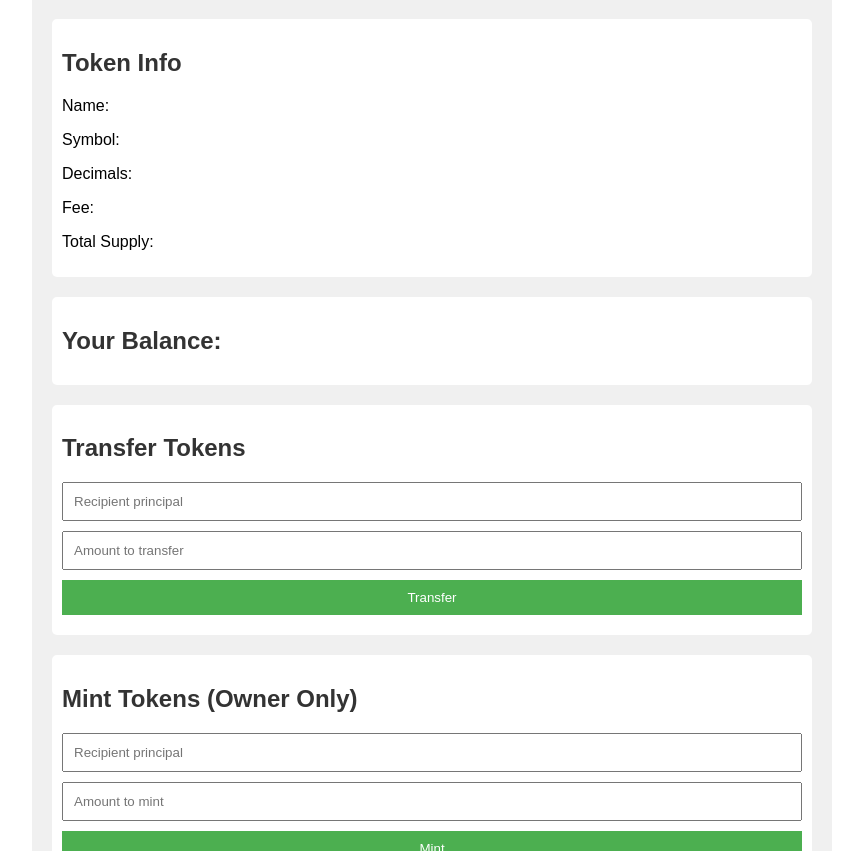
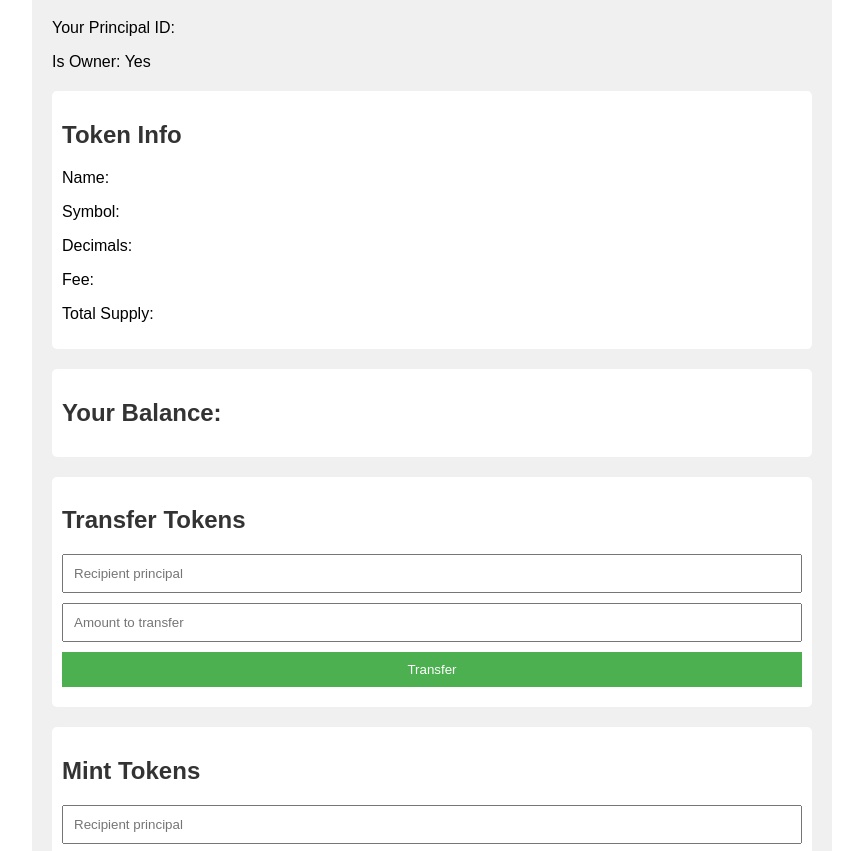
Before and after one commit to Caffeine-Gallery/airdrop-wizard-0192a00d2ff2, a website built with Vite: page frontend/index.html in a window 1280 px wide. Shown: the part 101-952 px from the top of the page, without its empty margins (208-1071 px from the left). Built offline with nearby package versions, Linux system fonts and the light colour scheme; what @dfinity/agent, @dfinity/auth-client would draw is missing.

Commit message:
0192a022-85d0-766c-b48f-386dbe644326

```diff
--- a/frontend/index.html
+++ b/frontend/index.html
@@ -11,7 +11,8 @@
         <h1>ICRC-1 Token Interface</h1>
         <div id="auth">
             <button id="loginButton">Login</button>
-            <p id="principalId"></p>
+            <p>Your Principal ID: <span id="principalId"></span></p>
+            <p>Is Owner: <span id="isOwner"></span></p>
         </div>
         <div id="tokenInfo">
             <h2>Token Info</h2>
@@ -31,7 +32,7 @@
             <button id="transferButton">Transfer</button>
         </div>
         <div id="mint">
-            <h2>Mint Tokens (Owner Only)</h2>
+            <h2>Mint Tokens</h2>
             <input type="text" id="mintTo" placeholder="Recipient principal">
             <input type="number" id="mintAmount" placeholder="Amount to mint">
             <button id="mintButton">Mint</button>
--- a/frontend/index.js
+++ b/frontend/index.js
@@ -25,6 +25,7 @@ async function handleAuthenticated() {
     document.getElementById('loginButton').style.display = 'none';
     await updateTokenInfo();
     await updateBalance();
+    await checkOwner();
 }
 
 async function updateTokenInfo() {
@@ -45,6 +46,11 @@ async function updateBalance() {
     if (!userPrincipal) return;
     const balance = await backend.icrc1_balance_of({ owner: userPrincipal, subaccount: [] });
     document.getElementById('balanceAmount').textContent = balance.toString();
+}
+
+async function checkOwner() {
+    const isOwner = await backend.isOwner();
+    document.getElementById('isOwner').textContent = isOwner ? 'Yes' : 'No';
 }
 
 document.getElementById('loginButton').addEventListener('click', login);
@@ -84,7 +90,9 @@ document.getElementById('mintButton').addEventListener('click', async () => {
         return;
     }
     try {
+        console.log(`Attempting to mint ${amount} tokens for ${to.toText()}`);
         const result = await backend.mint({ owner: to, subaccount: [] }, amount);
+        console.log('Mint result:', result);
         if ('Ok' in result) {
             document.getElementById('status').textContent = `Minting successful`;
         } else {
@@ -93,6 +101,7 @@ document.getElementById('mintButton').addEventListener('click', async () => {
         await updateBalance();
         await updateTokenInfo();
     } catch (error) {
+        console.error('Minting error:', error);
         document.getElementById('status').textContent = `Error: ${error.message}`;
     }
 });
--- a/src/declarations/backend/backend.did.d.ts
+++ b/src/declarations/backend/backend.did.d.ts
@@ -17,6 +17,7 @@ export interface TransferArgs {
 export type TransferResult = { 'ok' : bigint } |
   { 'err' : string };
 export interface _SERVICE {
+  'getOwner' : ActorMethod<[], Principal>,
   'icrc1_balance_of' : ActorMethod<[Account], bigint>,
   'icrc1_decimals' : ActorMethod<[], number>,
   'icrc1_fee' : ActorMethod<[], bigint>,
@@ -24,6 +25,7 @@ export interface _SERVICE {
   'icrc1_symbol' : ActorMethod<[], string>,
   'icrc1_total_supply' : ActorMethod<[], bigint>,
   'icrc1_transfer' : ActorMethod<[TransferArgs], TransferResult>,
+  'isOwner' : ActorMethod<[], boolean>,
   'mint' : ActorMethod<[Account, bigint], TransferResult>,
 }
 export declare const idlFactory: IDL.InterfaceFactory;
--- a/src/declarations/backend/backend.did.js
+++ b/src/declarations/backend/backend.did.js
@@ -13,6 +13,7 @@ export const idlFactory = ({ IDL }) => {
   });
   const TransferResult = IDL.Variant({ 'ok' : IDL.Nat, 'err' : IDL.Text });
   return IDL.Service({
+    'getOwner' : IDL.Func([], [IDL.Principal], ['query']),
     'icrc1_balance_of' : IDL.Func([Account], [IDL.Nat], ['query']),
     'icrc1_decimals' : IDL.Func([], [IDL.Nat8], ['query']),
     'icrc1_fee' : IDL.Func([], [IDL.Nat], ['query']),
@@ -20,6 +21,7 @@ export const idlFactory = ({ IDL }) => {
     'icrc1_symbol' : IDL.Func([], [IDL.Text], ['query']),
     'icrc1_total_supply' : IDL.Func([], [IDL.Nat], ['query']),
     'icrc1_transfer' : IDL.Func([TransferArgs], [TransferResult], []),
+    'isOwner' : IDL.Func([], [IDL.Bool], []),
     'mint' : IDL.Func([Account, IDL.Nat], [TransferResult], []),
   });
 };
--- a/src/declarations/backend/index.js
+++ b/src/declarations/backend/index.js
@@ -10,7 +10,7 @@ export { idlFactory } from "./backend.did.js";
  * beginning in dfx 0.15.0
  */
 export const canisterId =
-  'mpwkq-yiaaa-aaaab-qbi3a-cai';
+  'mixme-vqaaa-aaaab-qbi3q-cai';
 
 export const createActor = (canisterId, options = {}) => {
   const agent = options.agent || new HttpAgent({ ...options.agentOptions });
```
Also changed, not shown: 2 other files.
